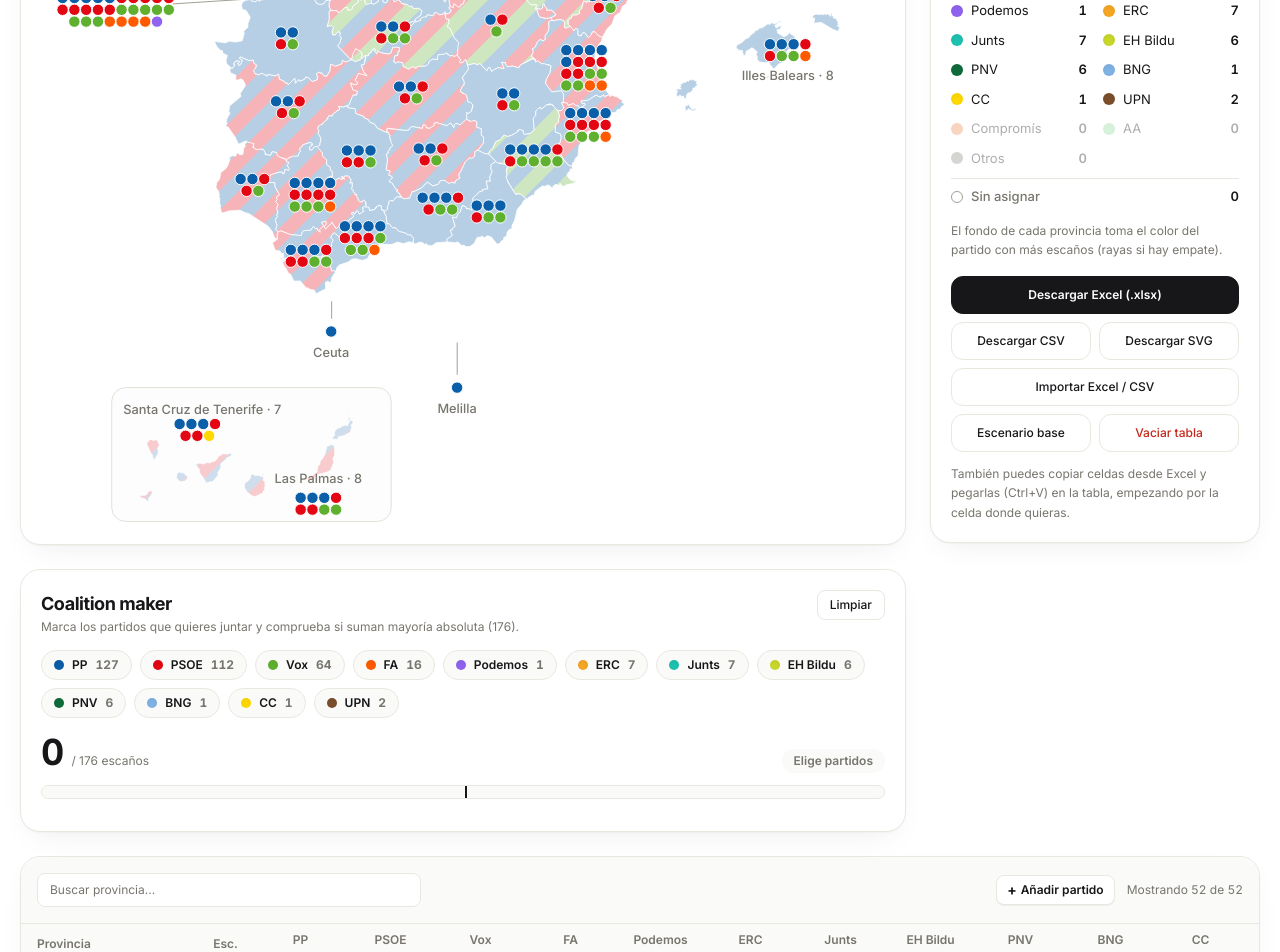
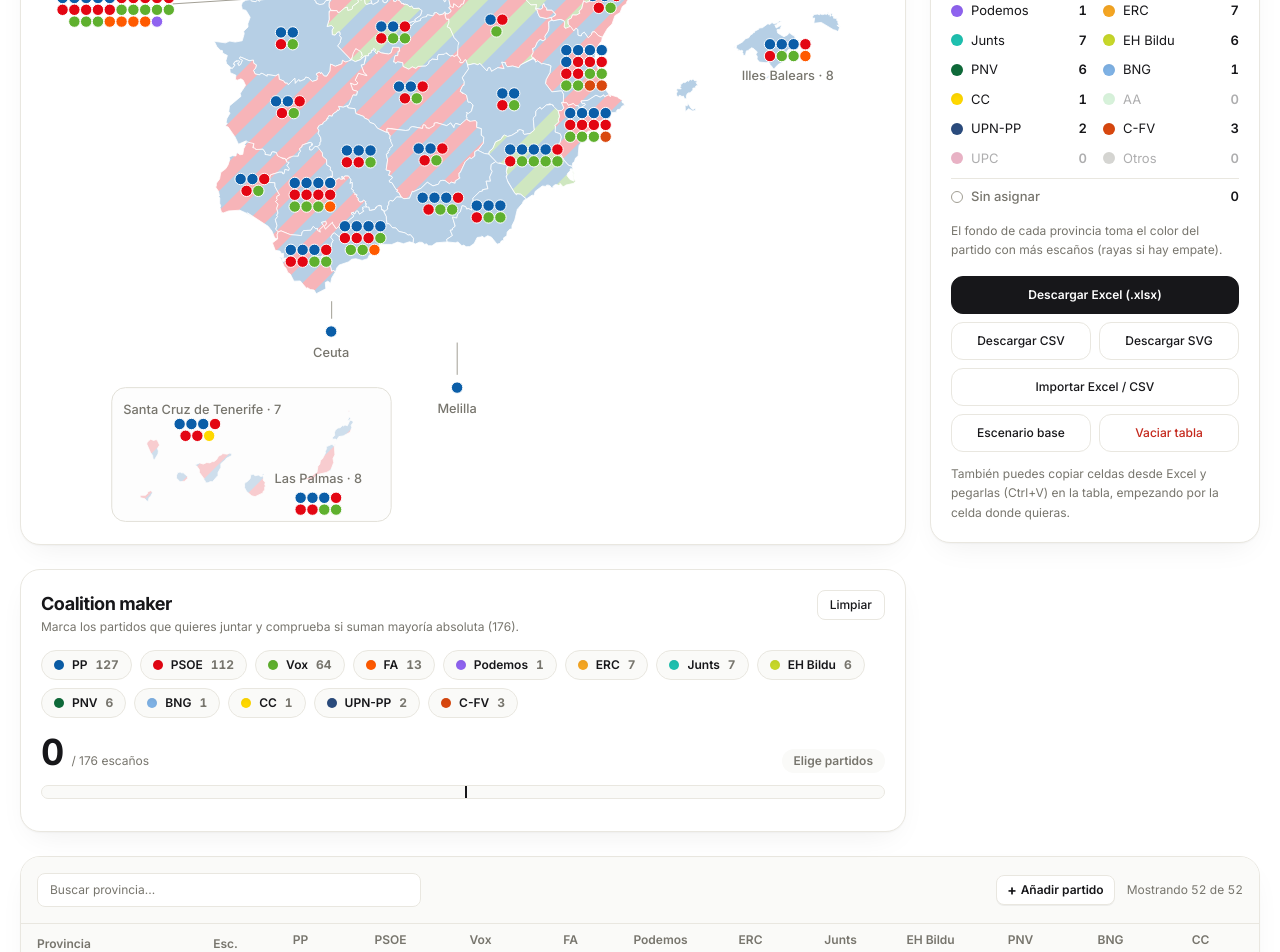
Before and after one commit to degraafk/elecciones23n, a React (Vite) app: page / in a window 1280 px wide. Shown: the part 460-1412 px from the top of the page. Built offline with nearby package versions, Linux system fonts and the light colour scheme.

Commit message:
Add files via upload

```diff
--- a/src/App.tsx
+++ b/src/App.tsx
@@ -6,6 +6,8 @@ import {
   PROVINCIAS_SENADO,
   BASE_CONGRESO,
   BASE_SENADO,
+  isPartyEligible,
+  migrateCongresoScenario,
   ScenarioData,
   Party,
   Constituency
@@ -47,7 +49,7 @@ export default function App() {
   const [congresoScenario, setCongresoScenario] = useState<ScenarioData>(() => {
     try {
       const raw = localStorage.getItem(LS_CONGRESO);
-      if (raw) return JSON.parse(raw);
+      if (raw) return migrateCongresoScenario(JSON.parse(raw));
     } catch {}
     return JSON.parse(JSON.stringify(BASE_CONGRESO));
   });
@@ -203,6 +205,7 @@ export default function App() {
     (constituencyId: string, partyId: string, rawVal: number) => {
       const c = constituencies.find((x) => x.id === constituencyId);
       if (!c) return;
+      if (!isPartyEligible(!isCongreso, partyId, constituencyId)) return;
 
       const provData = activeScenario[constituencyId] || {};
       let otherSum = 0;
@@ -224,7 +227,7 @@ export default function App() {
         return next;
       });
     },
-    [constituencies, activeScenario, parties, setActiveScenario]
+    [constituencies, activeScenario, parties, setActiveScenario, isCongreso]
   );
 
   // Toggle party in coalition builder
@@ -271,7 +274,12 @@ export default function App() {
 
           cells.forEach((cellVal, colIdx) => {
             const pIdx = startPartyIndex + colIdx;
-            if (pIdx < parties.length && cellVal.trim() !== '' && !isNaN(Number(cellVal))) {
+            if (
+              pIdx < parties.length &&
+              isPartyEligible(!isCongreso, parties[pIdx].id, targetConst.id) &&
+              cellVal.trim() !== '' &&
+              !isNaN(Number(cellVal))
+            ) {
               const val = Math.max(0, parseInt(cellVal, 10) || 0);
               provData[parties[pIdx].id] = Math.min(val, targetConst.maxPerParty);
             }
@@ -294,7 +302,7 @@ export default function App() {
 
       setStatusMessage('Datos pegados desde el portapapeles.');
     },
-    [constituencies, parties, setActiveScenario]
+    [constituencies, parties, setActiveScenario, isCongreso]
   );
 
   // Action handlers
@@ -379,7 +387,13 @@ export default function App() {
         constituencies,
         parties
       );
-      setActiveScenario(newScenario);
+      const cleaned: ScenarioData = {};
+      Object.entries(newScenario).forEach(([provId, seats]) => {
+        cleaned[provId] = Object.fromEntries(
+          Object.entries(seats).filter(([pid]) => isPartyEligible(!isCongreso, pid, provId))
+        );
+      });
+      setActiveScenario(cleaned);
       let msg = `Importadas ${rowCount} circunscripciones.`;
       if (warnings.length) {
         msg += ` ${warnings.join(' ')}`;
--- a/src/components/ProvinceSeatModal.tsx
+++ b/src/components/ProvinceSeatModal.tsx
@@ -1,6 +1,6 @@
 import React, { useEffect, useMemo, useState } from 'react';
 import { ModalShell } from './ModalShell';
-import { Party, Constituency, ScenarioData } from '../data/parliamentData';
+import { Party, Constituency, ScenarioData, isPartyEligible } from '../data/parliamentData';
 
 interface ProvinceSeatModalProps {
   constituency: Constituency | null;
@@ -14,7 +14,7 @@ interface ProvinceSeatModalProps {
 
 export const ProvinceSeatModal: React.FC<ProvinceSeatModalProps> = ({
   constituency,
-  parties,
+  parties: allParties,
   scenario,
   isSenado,
   onClose,
@@ -29,6 +29,9 @@ export const ProvinceSeatModal: React.FC<ProvinceSeatModalProps> = ({
   }, [scenario, constituency]);
 
   if (!constituency) return null;
+
+  // Only the parties that actually run in this province
+  const parties = allParties.filter((p) => isPartyEligible(isSenado, p.id, constituency.id));
 
   // Calculate province totals
   let totalAssignedInProv = 0;
--- a/src/components/SeatsTable.tsx
+++ b/src/components/SeatsTable.tsx
@@ -1,5 +1,5 @@
 import React, { useState, useMemo } from 'react';
-import { Party, Constituency, ScenarioData } from '../data/parliamentData';
+import { Party, Constituency, ScenarioData, isPartyEligible, ineligibleReason } from '../data/parliamentData';
 
 interface SeatsTableProps {
   constituencies: Constituency[];
@@ -221,6 +221,18 @@ export const SeatsTable: React.FC<SeatsTableProps> = ({
                     const canDecrement = currentVal > 0;
                     const hasValue = currentVal > 0;
 
+                    if (!isPartyEligible(isSenado, p.id, c.id)) {
+                      return (
+                        <td
+                          key={p.id}
+                          className="p-1.5 text-center whitespace-nowrap text-[#c9c7bf] select-none"
+                          title={`${p.name} no se presenta en ${c.name}. ${ineligibleReason(p.id)}`}
+                        >
+                          <span className="inline-block w-full rounded-lg bg-[#f4f4f1] py-1.5">–</span>
+                        </td>
+                      );
+                    }
+
                     return (
                       <td key={p.id} className="p-1.5 text-center whitespace-nowrap">
                         <div
--- a/src/data/parliamentData.ts
+++ b/src/data/parliamentData.ts
@@ -14,30 +14,104 @@ export interface Constituency {
 
 export type ScenarioData = Record<string, Record<string, number>>;
 
+const P_PP: Party = { id: 'PP', name: 'PP', color: '#0b5ea8' };
+const P_PSOE: Party = { id: 'PSOE', name: 'PSOE', color: '#e30613' };
+const P_VOX: Party = { id: 'Vox', name: 'Vox', color: '#5fb02e' };
+const P_FA: Party = { id: 'FA', name: 'FA', color: '#ff5a00', fullName: 'Frente Amplio' };
+const P_PODEMOS: Party = { id: 'Podemos', name: 'Podemos', color: '#8f63f0' };
+const P_ERC: Party = { id: 'ERC', name: 'ERC', color: '#f5a623' };
+const P_JUNTS: Party = { id: 'Junts', name: 'Junts', color: '#1ec1b0' };
+const P_BILDU: Party = { id: 'EH Bildu', name: 'EH Bildu', color: '#c8d82a' };
+const P_PNV: Party = { id: 'PNV', name: 'PNV', color: '#0f6b3a' };
+const P_BNG: Party = { id: 'BNG', name: 'BNG', color: '#7fb2e5' };
+const P_CC: Party = { id: 'CC', name: 'CC', color: '#ffd800' };
+const P_UPN: Party = { id: 'UPN', name: 'UPN', color: '#7b4f2c' };
+const P_COMPROMIS: Party = { id: 'Compromís', name: 'Compromís', color: '#ef8a4f' };
+const P_AA: Party = { id: 'AA', name: 'AA', color: '#8fdb98', fullName: 'Adelante Andalucía' };
+const P_OTROS: Party = { id: 'Otros', name: 'Otros', color: '#8a8a80' };
+
+// Congreso-only coalitions
+const P_UPN_PP: Party = { id: 'UPN-PP', name: 'UPN-PP', color: '#2b4c7e', fullName: 'Coalición UPN y PP (Navarra)' };
+const P_CFV: Party = { id: 'C-FV', name: 'C-FV', color: '#d9480f', fullName: 'Compromís-Front Valencià (FA + Compromís + Podemos)' };
+const P_UPC: Party = { id: 'UPC', name: 'UPC', color: '#c2255c', fullName: 'Unidad del Pueblo Canario (FA + Nueva Canarias + Podemos)' };
+
 export const PARTIES_CONGRESO: Party[] = [
-  { id: 'PP', name: 'PP', color: '#0b5ea8' },
-  { id: 'PSOE', name: 'PSOE', color: '#e30613' },
-  { id: 'Vox', name: 'Vox', color: '#5fb02e' },
-  { id: 'FA', name: 'FA', color: '#ff5a00', fullName: 'Sumar' },
-  { id: 'Podemos', name: 'Podemos', color: '#8f63f0' },
-  { id: 'ERC', name: 'ERC', color: '#f5a623' },
-  { id: 'Junts', name: 'Junts', color: '#1ec1b0' },
-  { id: 'EH Bildu', name: 'EH Bildu', color: '#c8d82a' },
-  { id: 'PNV', name: 'PNV', color: '#0f6b3a' },
-  { id: 'BNG', name: 'BNG', color: '#7fb2e5' },
-  { id: 'CC', name: 'CC', color: '#ffd800' },
-  { id: 'UPN', name: 'UPN', color: '#7b4f2c' },
-  { id: 'Compromís', name: 'Compromís', color: '#ef8a4f' },
-  { id: 'AA', name: 'AA', color: '#8fdb98', fullName: 'Adelante Andalucía' },
-  { id: 'Otros', name: 'Otros', color: '#8a8a80' }
+  P_PP, P_PSOE, P_VOX, P_FA, P_PODEMOS, P_ERC, P_JUNTS, P_BILDU, P_PNV, P_BNG, P_CC, P_AA,
+  P_UPN_PP, P_CFV, P_UPC,
+  P_OTROS
 ];
 
 export const PARTIES_SENADO: Party[] = [
-  ...PARTIES_CONGRESO.slice(0, 14),
+  P_PP, P_PSOE, P_VOX, P_FA, P_PODEMOS, P_ERC, P_JUNTS, P_BILDU, P_PNV, P_BNG, P_CC, P_UPN, P_COMPROMIS, P_AA,
   { id: 'AHI', name: 'AHI', color: '#7a4fa3', fullName: 'Agrupación Herreña Independiente' },
   { id: 'ASG', name: 'ASG', color: '#d9528a', fullName: 'Agrupación Socialista Gomera' },
-  { id: 'Otros', name: 'Otros', color: '#8a8a80' }
+  P_OTROS
 ];
+
+// ---------------------------------------------------------------------------
+// Where each party runs (Congreso only; the Senado has no restrictions)
+// ---------------------------------------------------------------------------
+const VALENCIAN_COMMUNITY = ['Valencia', 'Alicante', 'Castellón'];
+const CANARY_ISLANDS = ['Las_Palmas', 'Santa_Cruz_de_Tenerife'];
+const NAVARRA = ['Navarra'];
+
+/** Parties that only run in these provinces. */
+const ONLY_IN: Record<string, string[]> = {
+  'C-FV': VALENCIAN_COMMUNITY,
+  UPC: CANARY_ISLANDS,
+  'UPN-PP': NAVARRA
+};
+
+/** Parties that run everywhere except in these provinces (their coalition runs instead). */
+const NOT_IN: Record<string, string[]> = {
+  FA: [...VALENCIAN_COMMUNITY, ...CANARY_ISLANDS],
+  Podemos: [...VALENCIAN_COMMUNITY, ...CANARY_ISLANDS],
+  PP: NAVARRA
+};
+
+export const isPartyEligible = (isSenado: boolean, partyId: string, constituencyId: string): boolean => {
+  if (isSenado) return true;
+  const only = ONLY_IN[partyId];
+  if (only) return only.includes(constituencyId);
+  const not = NOT_IN[partyId];
+  if (not) return !not.includes(constituencyId);
+  return true;
+};
+
+/** Short note shown where a party does not run. */
+export const ineligibleReason = (partyId: string): string => {
+  if (partyId === 'C-FV') return 'Solo se presenta en la Comunitat Valenciana';
+  if (partyId === 'UPC') return 'Solo se presenta en Canarias';
+  if (partyId === 'UPN-PP') return 'Solo se presenta en Navarra';
+  if (partyId === 'PP') return 'En Navarra concurre como UPN-PP';
+  return 'Aquí concurre dentro de una coalición';
+};
+
+/**
+ * Converts a Congreso scenario saved with the old party list into the current one
+ * (FA/Compromís/Podemos in the Valencian Community become C-FV, FA/Podemos in the
+ * Canary Islands become UPC, PP/UPN in Navarra become UPN-PP) and drops any seats
+ * for parties that do not run in that province.
+ */
+export const migrateCongresoScenario = (scenario: ScenarioData): ScenarioData => {
+  const validIds = new Set(PARTIES_CONGRESO.map((p) => p.id));
+  const out: ScenarioData = {};
+  Object.entries(scenario || {}).forEach(([provId, seats]) => {
+    const target: Record<string, number> = {};
+    Object.entries(seats || {}).forEach(([pid, n]) => {
+      if (!n) return;
+      let id = pid;
+      if (VALENCIAN_COMMUNITY.includes(provId) && ['FA', 'Podemos', 'Compromís'].includes(pid)) id = 'C-FV';
+      else if (CANARY_ISLANDS.includes(provId) && ['FA', 'Podemos'].includes(pid)) id = 'UPC';
+      else if (NAVARRA.includes(provId) && ['PP', 'UPN'].includes(pid)) id = 'UPN-PP';
+      const known = validIds.has(id) || !['Compromís', 'UPN'].includes(id);
+      if (!known || !isPartyEligible(false, id, provId)) return;
+      target[id] = (target[id] || 0) + n;
+    });
+    if (Object.keys(target).length) out[provId] = target;
+  });
+  return out;
+};
 
 export const PROVINCIAS_CONGRESO: Constituency[] = [
   { id: 'A_Coruña', name: 'A Coruña', seats: 8, maxPerParty: 8 },
@@ -167,7 +241,7 @@ export const BASE_CONGRESO: ScenarioData = {
   Bizkaia: { PP: 1, PSOE: 2, 'EH Bildu': 2, PNV: 3 },
   Gipuzkoa: { PSOE: 2, 'EH Bildu': 2, PNV: 2 },
   Álava: { PP: 1, PSOE: 1, 'EH Bildu': 1, PNV: 1 },
-  Navarra: { PSOE: 2, 'EH Bildu': 1, UPN: 2 },
+  Navarra: { PSOE: 2, 'EH Bildu': 1, 'UPN-PP': 2 },
   La_Rioja: { PP: 2, PSOE: 2 },
   Burgos: { PP: 2, PSOE: 1, Vox: 1 },
   Palencia: { PP: 2, PSOE: 1 },
@@ -194,8 +268,8 @@ export const BASE_CONGRESO: ScenarioData = {
   Ciudad_Real: { PP: 2, PSOE: 2, Vox: 1 },
   Albacete: { PP: 2, PSOE: 1, Vox: 1 },
   Madrid: { PP: 15, PSOE: 10, Vox: 8, FA: 4, Podemos: 1 },
-  Valencia: { PP: 5, PSOE: 5, Vox: 4, FA: 2 },
-  Alicante: { PP: 4, PSOE: 4, Vox: 3, FA: 1 },
+  Valencia: { PP: 5, PSOE: 5, Vox: 4, 'C-FV': 2 },
+  Alicante: { PP: 4, PSOE: 4, Vox: 3, 'C-FV': 1 },
   Murcia: { PP: 4, PSOE: 2, Vox: 4 },
   Baleares: { PP: 3, PSOE: 2, Vox: 2, FA: 1 },
   Sevilla: { PP: 4, PSOE: 4, Vox: 3, FA: 1 },
```
